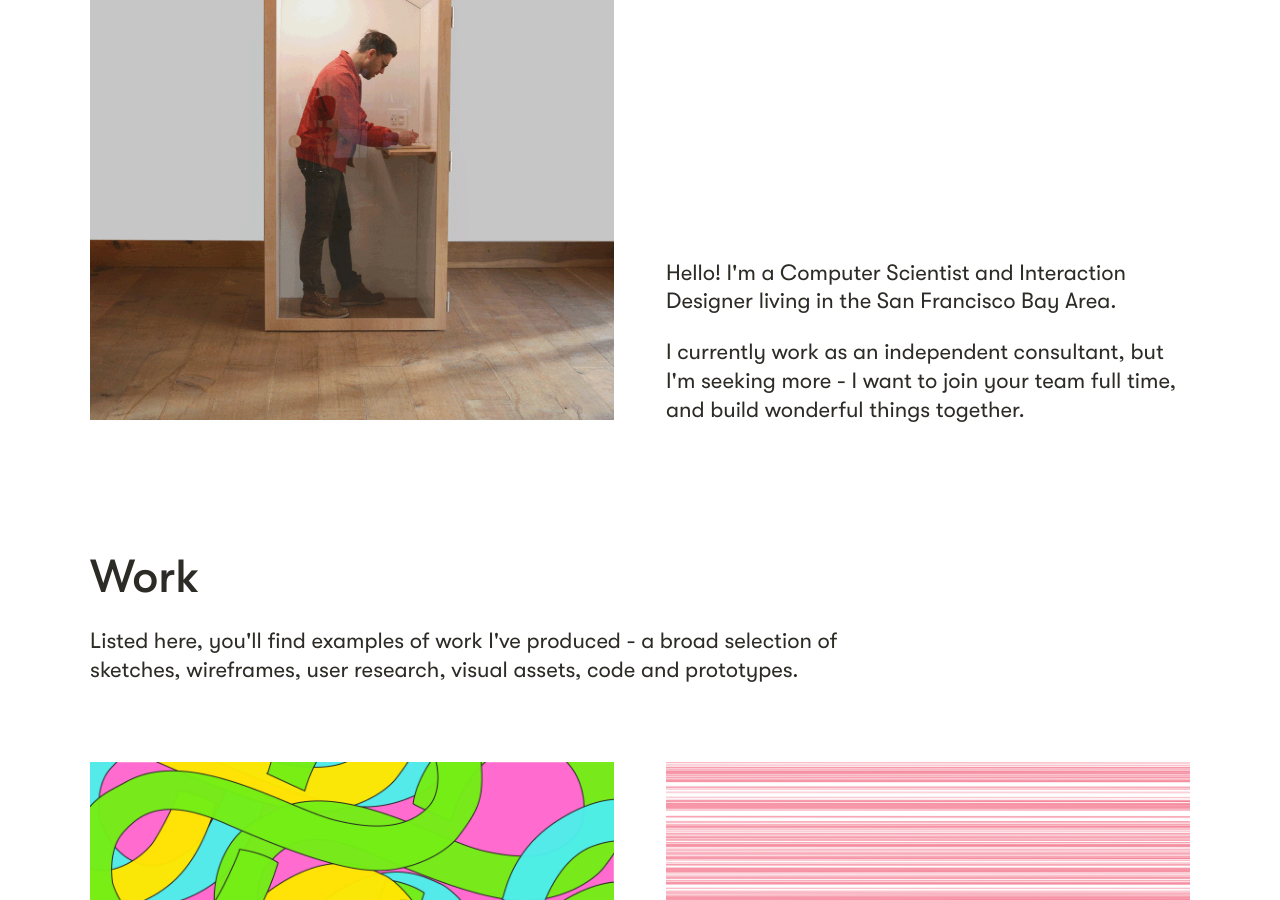
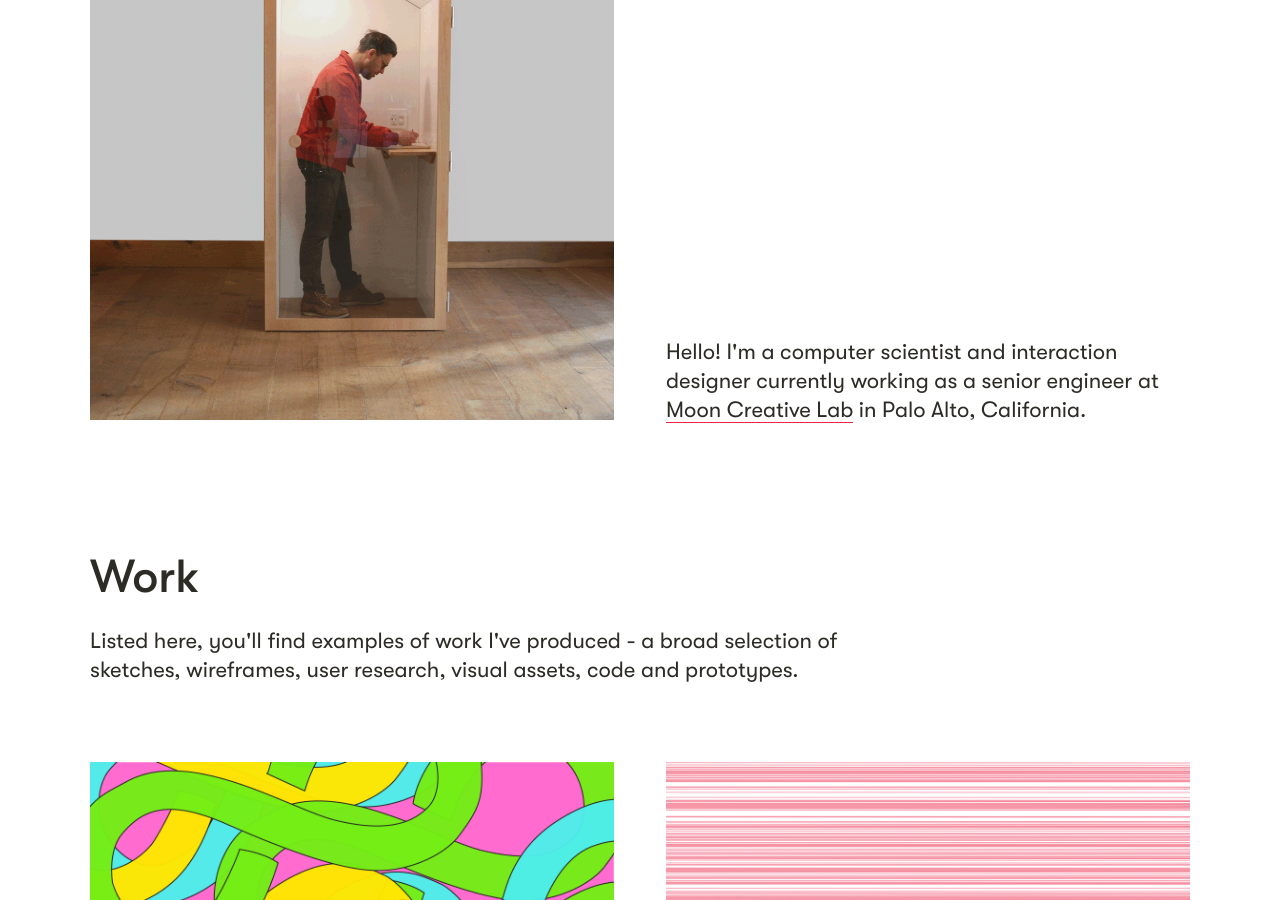
Before and after one commit to phillipsm/mattphillips-us, a Jekyll site: the page built from index.html, in a window 1280 px wide and 900 px high, scrolled down 457 px. Built offline with Jekyll 4.4.1, drawn with Linux system fonts in a browser that asks for light colours; some of the changed text lies outside the part shown.

Commit message:
a little freshening up of the landing page - now at moon!

```diff
--- a/index.html
+++ b/index.html
@@ -19,8 +19,7 @@
         </div>
 
         <div class="intro-text">
-            <p>Hello! I'm a Computer Scientist and Interaction Designer living in the San Francisco Bay Area.</p>
-            <p class="end-element">I currently work as an independent consultant, but I'm seeking more - I want to join your team full time, and build wonderful things together.</p>
+            <p class="end-element">Hello! I'm a computer scientist and interaction designer currently working as a senior engineer at <a href="https://www.mooncreativelab.com/">Moon Creative Lab</a> in Palo Alto, California.</p>
         </div>
 
         <div id="work" class="work-text">
@@ -33,7 +32,7 @@
         <div id ="about" class="about-desc">
           <h2 class="title section-title">About</h2>
           <p>I'm excited to explore new ways of thinking and doing at the intersection of human factors and technology - I hope to setup outposts in recently charted lands.</p>
-          <p>I currently work independently through <a href="https://publicgood.studio/" target="_blank">Public Good Studio</a>, and spent much of the last decade in the <a href="https://lil.law.harvard.edu/" target="_blank">Harvard Library Innovation Lab</a>.</p>
+          <p>I currently write software and design systems as a senior engineer at <a href="https://www.mooncreativelab.com/">Moon Creative Lab</a> in Palo Alto, California. , and spent much of the last decade in the <a href="https://lil.law.harvard.edu/" target="_blank">Harvard Library Innovation Lab</a>.</p>
           <p>I received a BS in CS in 2002 from Mansfield University of Pennsylvania and in 2005 I received a MS in CS from Virginia Tech for my research in the Digital Libraries Research Lab and my coursework in HCI.</p>
           <p>Bicycles, computers, horseplay, style and libraries consume most of my thoughts.</p>
           <p class="end-element">You can find more in my <a href="/assets/documents/matt-phillips-resume.pdf" target="_blank">résumé</a>.</p>
```
Also changed, not shown: other parts of index.html (+1 -1 lines).
